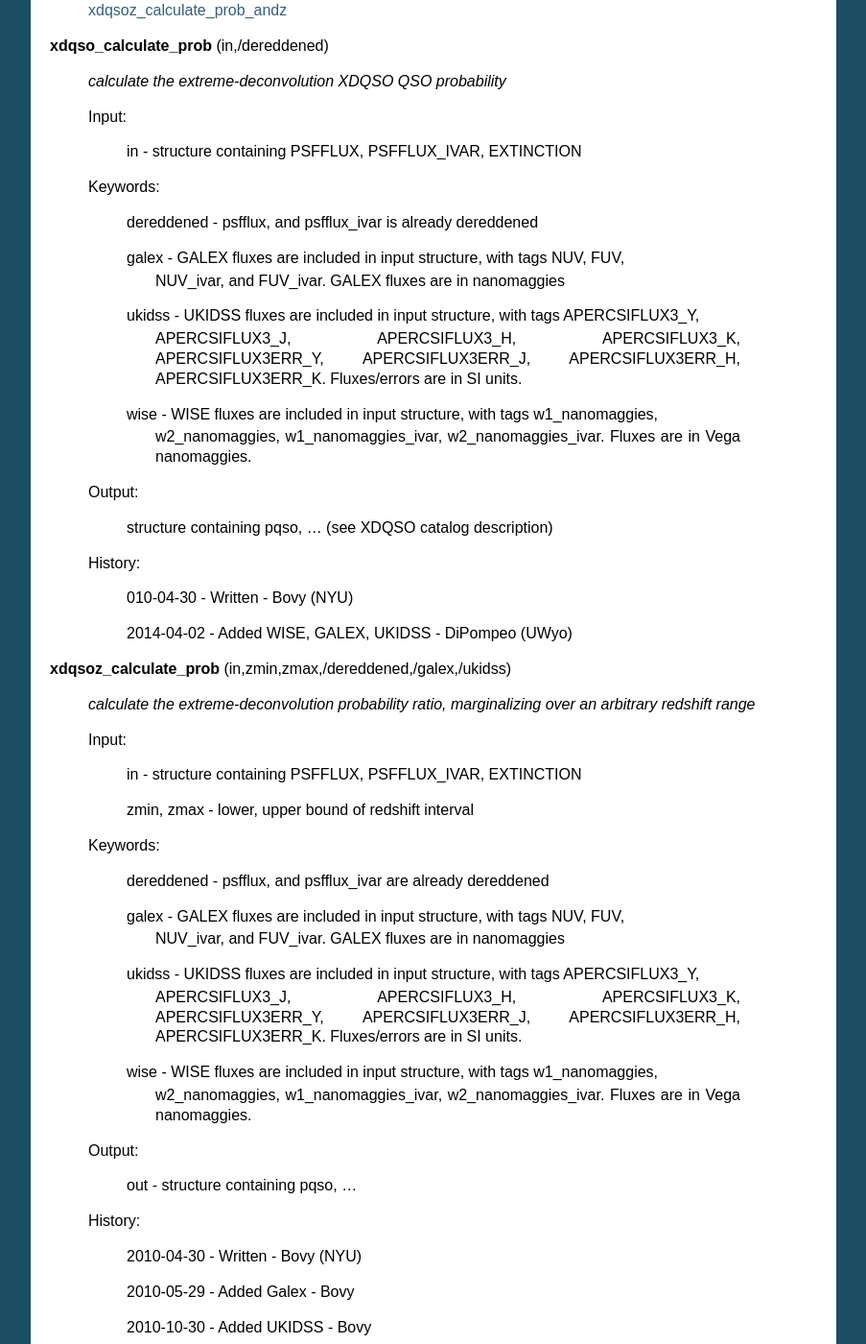
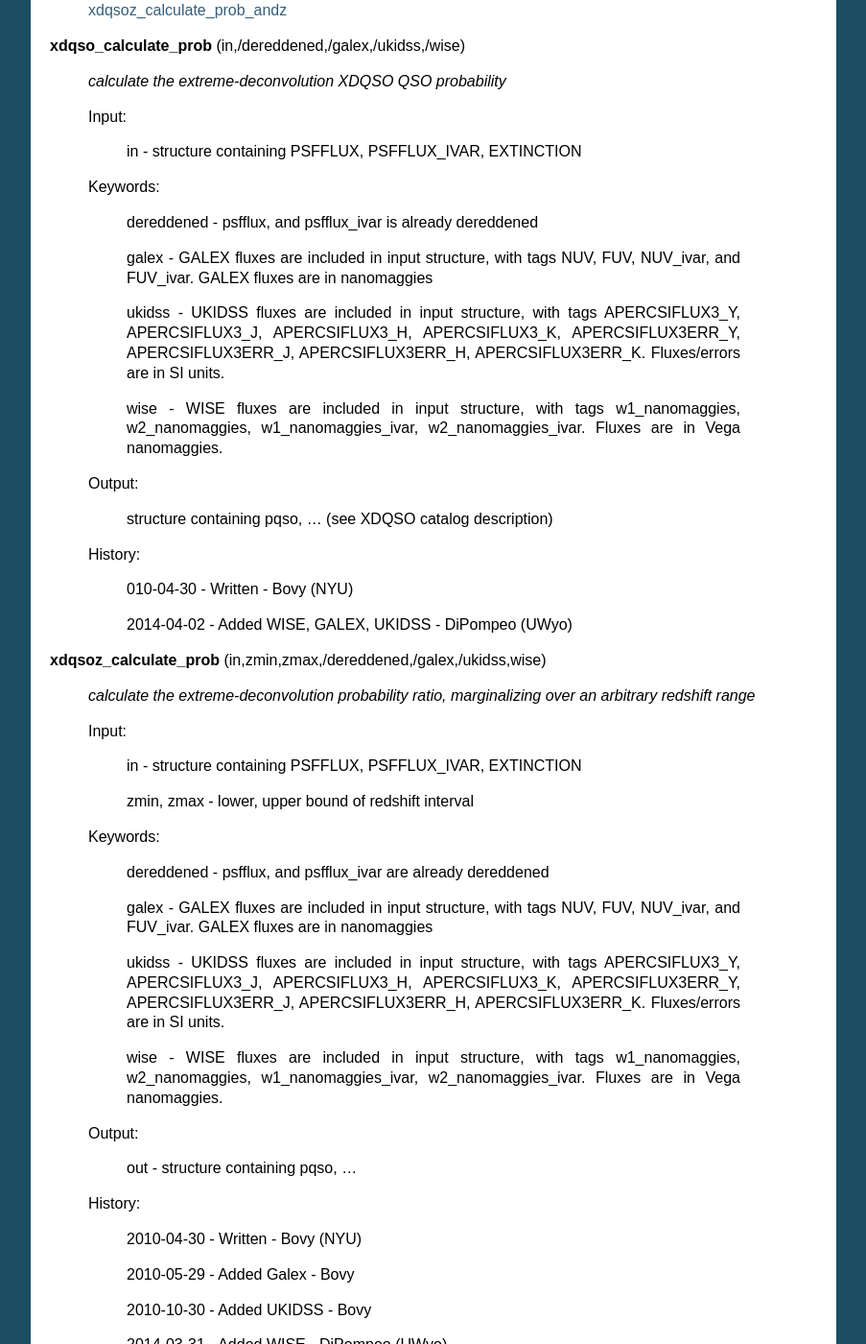
Before and after one commit to xdqso/xdqso, a Sphinx documentation site: the page built from doc/source/index.rst, in a window 1280 px wide and 1400 px high, scrolled down 2178 px. Shown: the whole window at 96% size, without its empty margins (198-1101 px from the left). Built offline with Sphinx 7.4.7, drawn with Linux system fonts in a browser that asks for light colours; formulas are drawn with MathJax 3; some of the changed text lies outside the part shown.

Commit message:
slight tweaks to the documentation

```diff
--- a/doc/source/index.rst
+++ b/doc/source/index.rst
@@ -158,7 +158,7 @@
 
 .. _idl_xdqso_calculate_prob:
 
-**xdqso_calculate_prob** (in,/dereddened)
+**xdqso_calculate_prob** (in,/dereddened,/galex,/ukidss,/wise)
 
 	*calculate the extreme-deconvolution XDQSO QSO probability*
 
@@ -170,16 +170,11 @@
 
 		dereddened - psfflux, and psfflux_ivar is already dereddened
 
-		galex - GALEX fluxes are included in input structure, with tags NUV, FUV,
-		           NUV_ivar, and FUV_ivar.  GALEX fluxes are in nanomaggies
+		galex - GALEX fluxes are included in input structure, with tags NUV, FUV, NUV_ivar, and FUV_ivar.  GALEX fluxes are in nanomaggies
 
-		ukidss - UKIDSS fluxes are included in input structure, with tags APERCSIFLUX3_Y,
-                            APERCSIFLUX3_J,  APERCSIFLUX3_H,  APERCSIFLUX3_K, APERCSIFLUX3ERR_Y,
-			    APERCSIFLUX3ERR_J, APERCSIFLUX3ERR_H, APERCSIFLUX3ERR_K.  Fluxes/errors are in SI units.
+		ukidss - UKIDSS fluxes are included in input structure, with tags APERCSIFLUX3_Y, APERCSIFLUX3_J,  APERCSIFLUX3_H,  APERCSIFLUX3_K, APERCSIFLUX3ERR_Y, APERCSIFLUX3ERR_J, APERCSIFLUX3ERR_H, APERCSIFLUX3ERR_K.  Fluxes/errors are in SI units.
 
-		wise - WISE fluxes are included in input structure, with tags w1_nanomaggies,
-		          w2_nanomaggies, w1_nanomaggies_ivar, w2_nanomaggies_ivar.  Fluxes are in
-		          Vega nanomaggies.
+		wise - WISE fluxes are included in input structure, with tags w1_nanomaggies, w2_nanomaggies, w1_nanomaggies_ivar, w2_nanomaggies_ivar.  Fluxes are in Vega nanomaggies.
 
 	Output:
 
@@ -195,7 +190,7 @@
 
 .. _idl_xdqsoz_calculate_prob:
 
-**xdqsoz_calculate_prob** (in,zmin,zmax,/dereddened,/galex,/ukidss)
+**xdqsoz_calculate_prob** (in,zmin,zmax,/dereddened,/galex,/ukidss,wise)
 
 	*calculate the extreme-deconvolution probability ratio, marginalizing over an arbitrary redshift range*
 
@@ -209,16 +204,11 @@
 
 		dereddened  - psfflux, and psfflux_ivar are already dereddened
 
-		galex - GALEX fluxes are included in input structure, with tags NUV, FUV,
-		          NUV_ivar, and FUV_ivar.  GALEX fluxes are in nanomaggies
+		galex - GALEX fluxes are included in input structure, with tags NUV, FUV, NUV_ivar, and FUV_ivar.  GALEX fluxes are in nanomaggies
 
-		ukidss - UKIDSS fluxes are included in input structure, with tags APERCSIFLUX3_Y,
-                  		APERCSIFLUX3_J,  APERCSIFLUX3_H,  APERCSIFLUX3_K, APERCSIFLUX3ERR_Y,
-          	                APERCSIFLUX3ERR_J, APERCSIFLUX3ERR_H, APERCSIFLUX3ERR_K.  Fluxes/errors are in SI units.
+		ukidss - UKIDSS fluxes are included in input structure, with tags APERCSIFLUX3_Y, APERCSIFLUX3_J,  APERCSIFLUX3_H,  APERCSIFLUX3_K, APERCSIFLUX3ERR_Y, APERCSIFLUX3ERR_J, APERCSIFLUX3ERR_H, APERCSIFLUX3ERR_K.  Fluxes/errors are in SI units.
 
-		wise - WISE fluxes are included in input structure, with tags w1_nanomaggies,
-		           w2_nanomaggies, w1_nanomaggies_ivar, w2_nanomaggies_ivar.  Fluxes are in
-		           Vega nanomaggies.
+		wise - WISE fluxes are included in input structure, with tags w1_nanomaggies, w2_nanomaggies, w1_nanomaggies_ivar, w2_nanomaggies_ivar.  Fluxes are in Vega nanomaggies.
 
 
 	Output:
@@ -259,7 +249,7 @@
 
 .. _idl_xdqsoz_marginalize_colorzprob:
 
-**xdqsoz_marginalize_colorzprob** (zmin,zmax,flux,flux_ivar,/galex,/ukidss,norm=norm,/log)
+**xdqsoz_marginalize_colorzprob** (zmin,zmax,flux,flux_ivar,/galex,/ukidss,/wise,norm=norm,/log)
 
 	*marginalize the probability of a relative flux + redshift (not a color) over redshift*
 
@@ -298,7 +288,7 @@
 
 .. _idl_xdqsoz_peaks:
 
-**xdqsoz_peaks** (flux,flux_ivar,nzs=nzs,peak_threshold=peak_threshold,/galex,/ukidss,/plot,peakz=peakz,xdqsoz=xdqsoz)
+**xdqsoz_peaks** (flux,flux_ivar,nzs=nzs,peak_threshold=peak_threshold,/galex,/ukidss,/wise,/plot,peakz=peakz,xdqsoz=xdqsoz)
 
         *calculate the number of peaks of a zpdf as well as the MAP z*
 
@@ -343,7 +333,7 @@
 
 .. _idl_xdqsoz_qso_track:
 
-**xdqsoz_qso_track** (z,i=i,/galex,/ukidss)
+**xdqsoz_qso_track** (z,i=i,/galex,/ukidss,/wise)
 
         *calculate the mean quasar locus*
 
@@ -376,7 +366,7 @@
 
 .. _idl_xdqsoz_zpdf:
 
-**xdqsoz_zpdf**, flux, flux_ivar, /galex, /ukidss, zmean=zmean, zcovar=zcovar, zamp=zamp
+**xdqsoz_zpdf**, flux, flux_ivar, /galex, /ukidss, /wise, zmean=zmean, zcovar=zcovar, zamp=zamp
 
 	*calculate the photometric redshift pdf using XDQSOz*
 
@@ -411,7 +401,7 @@
 
 .. _idl_xdqsoz_calculate_prob_andz:
 
-**xdqsoz_calculate_prob** (in,zmin,zmax,/dereddened,/galex,/ukidss)
+**xdqsoz_calculate_prob_andz** (in,zmin,zmax,/dereddened,/galex,/ukidss,/wise)
 
 	*The same as xdqsoz_calculate_prob, with xdqsoz_zpdf wrapped in to simultaneously calculate z PDF*
 
@@ -439,8 +429,6 @@
 	History:
 
 		2014-03-31 - Written - DiPompeo (UWyo)
-
-
 
 
 
```
